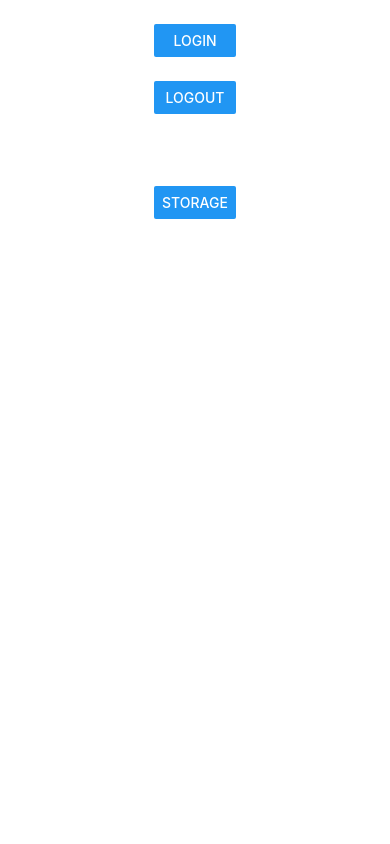
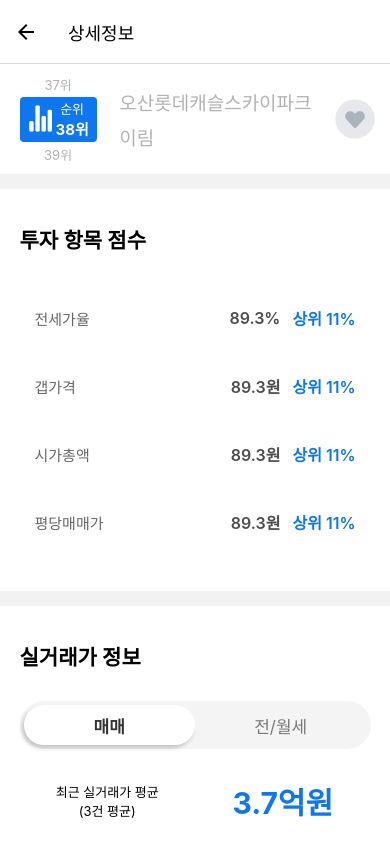
Before and after one commit to ioni19/realty_app, a React Native app: screen /Stack in a window 390 px wide. Built offline with nearby package versions, Linux system fonts and the light colour scheme.

Commit message:
Feature: 상세 -> 상세 이동 네비게이터 구현

```diff
--- a/App.js
+++ b/App.js
@@ -14,14 +14,14 @@ const App = () => {
     <>
       {/* <View style={{backgroundColor: bgColor}}> */}
         {/* <Detail /> */}
-        <Login />
+        {/* <Login /> */}
       {/* </View> */}
 
-      {/* <QueryClientProvider client={queryClient}>
+      <QueryClientProvider client={queryClient}>
         <NavigationContainer>
           <Root />
         </NavigationContainer>
-      </QueryClientProvider> */}
+      </QueryClientProvider>
     </>
   );
 };
--- a/app/components/Detail/Ranking.js
+++ b/app/components/Detail/Ranking.js
@@ -5,8 +5,13 @@ import emptyLove from '../../../assets/images/graylove.png';
 import fullLove from '../../../assets/images/bluelove.png';
 import {mainColor} from '../../theme/theme';
 import Ionicons from 'react-native-vector-icons/dist/Ionicons';
+import {useNavigation} from '@react-navigation/native';
 
 const Ranking = ({name}) => {
+  const navigation = useNavigation();
+  const goToDetail = () => {
+    navigation.push('Stack', {screen: '상세정보'});
+  };
   return (
     <View style={{height: 110, backgroundColor: 'white', marginBottom: 15}}>
       <Container>
@@ -26,7 +31,7 @@ const Ranking = ({name}) => {
           <SmallText>39위</SmallText>
         </RankContainer>
         <NameContainer>
-          <NameWrapper>
+          <NameWrapper onPress={goToDetail}>
             <NameText>오산롯데캐슬스카이파크</NameText>
           </NameWrapper>
           <NameWrapper>
--- a/app/navigators/Stack.js
+++ b/app/navigators/Stack.js
@@ -3,15 +3,19 @@ import {createNativeStackNavigator} from '@react-navigation/native-stack';
 import Detail from '../screens/Detail';
 import Search from '../screens/Search';
 import Card from '../components/Card';
+import SearchBar from '../components/SearchBar';
 
 const NativeStack = createNativeStackNavigator();
 
 const Stack = () => (
-  <NativeStack.Navigator
-    screenOptions={{
-      headerShown: false,
-    }}>
-    <NativeStack.Screen name="상세정보" component={Detail} />
+  <NativeStack.Navigator>
+    <NativeStack.Screen
+      name="상세정보"
+      component={Detail}
+      options={{
+        headerShown: false,
+      }}
+    />
   </NativeStack.Navigator>
 );
 
--- a/app/screens/Login.js
+++ b/app/screens/Login.js
@@ -1,39 +1,6 @@
-// import React, {useState} from 'react';
-// import styled from 'styled-components/native';
-// import AsyncStorage from '@react-native-async-storage/async-storage';
-// import {Alert, SafeAreaView, StyleSheet, Button, Platform} from 'react-native';
-// import {NaverLogin, getProfile} from '@react-native-seoul/naver-login';
-
-// const storeData = async value => {
-//   try {
-//     await AsyncStorage.setItem('@storage_Key', value);
-//   } catch (e) {
-//     // saving error
-//   }
-// };
-
-// storeData('바보');
-
-// const getData = async () => {
-//   try {
-//     const value = await AsyncStorage.getItem('@storage_Key');
-//     console.log(value);
-//     if (value !== null) {
-//       // value previously stored
-//     }
-//   } catch (e) {
-//     // error reading value
-//   }
-// };
-
-// getData();
-
 import React, {useEffect, useState} from 'react';
 import {SafeAreaView, Button, View, Text, ScrollView} from 'react-native';
-import NaverLogin, {
-  NaverLoginResponse,
-  GetProfileResponse,
-} from '@react-native-seoul/naver-login';
+import NaverLogin, {NaverLoginResponse} from '@react-native-seoul/naver-login';
 import AsyncStorage from '@react-native-async-storage/async-storage';
 
 const consumerKey = 'dSRuls9mwd8mLC5grvGa';
@@ -63,7 +30,6 @@ const getData = async () => {
 const Login = () => {
   const [success, setSuccessResponse] = useState();
   const [failure, setFailureResponse] = useState();
-  const [getProfileRes, setGetProfileRes] = useState();
 
   useEffect(() => {
     storeData(success);
@@ -85,20 +51,8 @@ const Login = () => {
       await NaverLogin.logout();
       setSuccessResponse(undefined);
       setFailureResponse(undefined);
-      setGetProfileRes(undefined);
     } catch (e) {
       console.error(e);
-    }
-  };
-
-  const getProfile = async () => {
-    try {
-      const profileResult = await NaverLogin.getProfile(
-        'AAAAOD9PW46lMIltnGD+pxOah+uaf0VC1OySEfRyG3evp4b1pkANxjBcXEENikA4wnGa3UCx7ZCFAwBpH3wuCo5BCIc=',
-      );
-      setGetProfileRes(profileResult);
-    } catch (e) {
-      setGetProfileRes(undefined);
     }
   };
 
@@ -107,7 +61,6 @@ const Login = () => {
       await NaverLogin.deleteToken();
       setSuccessResponse(undefined);
       setFailureResponse(undefined);
-      setGetProfileRes(undefined);
     } catch (e) {
       console.error(e);
     }
@@ -124,12 +77,6 @@ const Login = () => {
         <Button title={'Logout'} onPress={logout} />
         <Gap />
         {success ? (
-          <>
-            <Button title="Get Profile" onPress={getProfile} />
-            <Gap />
-          </>
-        ) : null}
-        {success ? (
           <View>
             <Button title="Delete Token" onPress={deleteToken} />
             <Gap />
@@ -139,9 +86,6 @@ const Login = () => {
         <Gap />
         {failure ? <ResponseJsonText name={'Failure'} json={failure} /> : null}
         <Gap />
-        {getProfileRes ? (
-          <ResponseJsonText name={'GetProfile'} json={getProfileRes} />
-        ) : null}
         <Button title={'storage'} onPress={getData} />
       </ScrollView>
     </SafeAreaView>
```
